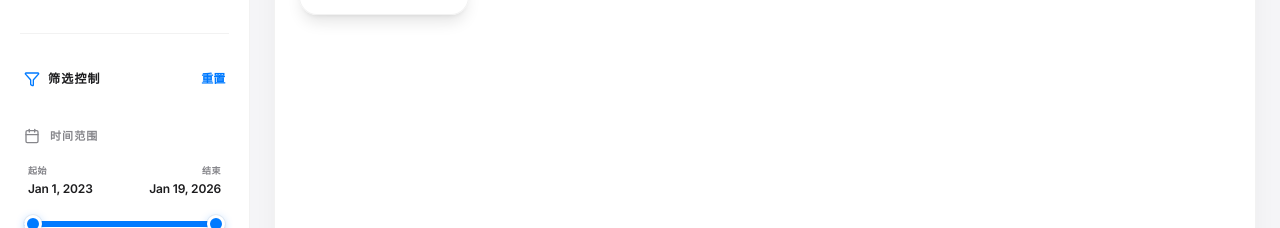
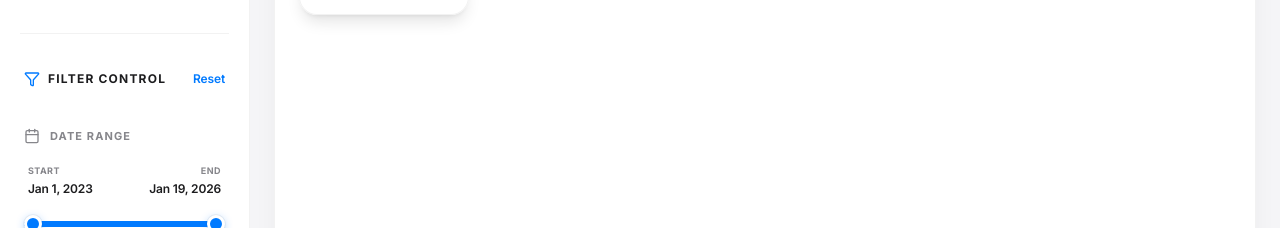
Before and after one commit to gongye19/SupplyChainTracing, a React (Vite) app in the folder frontend/: page / in a window 1280 px wide. Shown: the part 179-407 px from the top of the page. Built offline with nearby package versions, Linux system fonts and the light colour scheme; no server answers.

Commit message:
修复 SidebarFilters 中剩余的硬编码中文文本
- 修复'筛选控制'、'重置'、'时间范围'、'起始'、'结束'等文本
- 添加所有缺失的翻译键值对
- 确保所有文本都支持中英文切换

```diff
--- a/frontend/components/SidebarFilters.tsx
+++ b/frontend/components/SidebarFilters.tsx
@@ -228,7 +228,7 @@ const SidebarFilters: React.FC<SidebarFiltersProps> = ({ filters, setFilters, ca
       <div className="flex items-center justify-between">
         <div className="flex items-center gap-2 text-[#007AFF]">
           <Filter className="w-4 h-4" />
-          <span className="text-[12px] font-bold uppercase tracking-widest text-[#1D1D1F]">筛选控制</span>
+          <span className="text-[12px] font-bold uppercase tracking-widest text-[#1D1D1F]">{t('filters.filterControl')}</span>
         </div>
         <button
           onClick={() => setFilters({
@@ -240,27 +240,27 @@ const SidebarFilters: React.FC<SidebarFiltersProps> = ({ filters, setFilters, ca
           })}
           className="text-[12px] text-[#007AFF] hover:underline font-semibold"
         >
-          重置
+          {t('filters.reset')}
         </button>
       </div>
 
       {/* Date Range - Dual Slider */}
       <section className="space-y-5">
         <label className="text-[11px] font-bold text-[#86868B] uppercase tracking-widest flex items-center gap-2.5">
-          <Calendar className="w-4 h-4" /> 时间范围
+          <Calendar className="w-4 h-4" /> {t('filters.dateRange')}
         </label>
 
         <div className="space-y-2">
           {/* Date Display */}
           <div className="flex items-center justify-between px-1">
             <div className="flex flex-col">
-              <span className="text-[9px] text-[#86868B] uppercase font-bold tracking-wider">起始</span>
+              <span className="text-[9px] text-[#86868B] uppercase font-bold tracking-wider">{t('filters.start')}</span>
               <span className="text-[12px] text-[#1D1D1F] font-semibold mt-0.5">
                 {formatDateDisplay(filters.startDate)}
               </span>
             </div>
             <div className="flex flex-col items-end">
-              <span className="text-[9px] text-[#86868B] uppercase font-bold tracking-wider">结束</span>
+              <span className="text-[9px] text-[#86868B] uppercase font-bold tracking-wider">{t('filters.end')}</span>
               <span className="text-[12px] text-[#1D1D1F] font-semibold mt-0.5">
                 {formatDateDisplay(filters.endDate)}
               </span>
@@ -289,7 +289,7 @@ const SidebarFilters: React.FC<SidebarFiltersProps> = ({ filters, setFilters, ca
               {/* left thumb */}
               <div
                 role="slider"
-                aria-label="起始日期"
+                aria-label={t('filters.startDate')}
                 aria-valuemin={0}
                 aria-valuemax={totalMonths}
                 aria-valuenow={left}
@@ -306,7 +306,7 @@ const SidebarFilters: React.FC<SidebarFiltersProps> = ({ filters, setFilters, ca
               {/* right thumb */}
               <div
                 role="slider"
-                aria-label="结束日期"
+                aria-label={t('filters.endDate')}
                 aria-valuemin={0}
                 aria-valuemax={totalMonths}
                 aria-valuenow={right}
--- a/frontend/contexts/LanguageContext.tsx
+++ b/frontend/contexts/LanguageContext.tsx
@@ -21,7 +21,13 @@ const translations: Record<Language, Record<string, string>> = {
     'app.realTimeMetrics': 'Real-time performance metrics and material distribution analysis.',
 
     // Sidebar Filters
+    'filters.filterControl': 'Filter Control',
+    'filters.reset': 'Reset',
     'filters.dateRange': 'Date Range',
+    'filters.start': 'Start',
+    'filters.end': 'End',
+    'filters.startDate': 'Start Date',
+    'filters.endDate': 'End Date',
     'filters.countries': 'Countries',
     'filters.categories': 'Material Categories',
     'filters.companies': 'Companies',
@@ -99,7 +105,13 @@ const translations: Record<Language, Record<string, string>> = {
     'app.realTimeMetrics': '实时性能指标和物料分布分析。',
 
     // Sidebar Filters
+    'filters.filterControl': '筛选控制',
+    'filters.reset': '重置',
     'filters.dateRange': '日期范围',
+    'filters.start': '起始',
+    'filters.end': '结束',
+    'filters.startDate': '起始日期',
+    'filters.endDate': '结束日期',
     'filters.countries': '国家',
     'filters.categories': '物料品类',
     'filters.companies': '公司',
```
